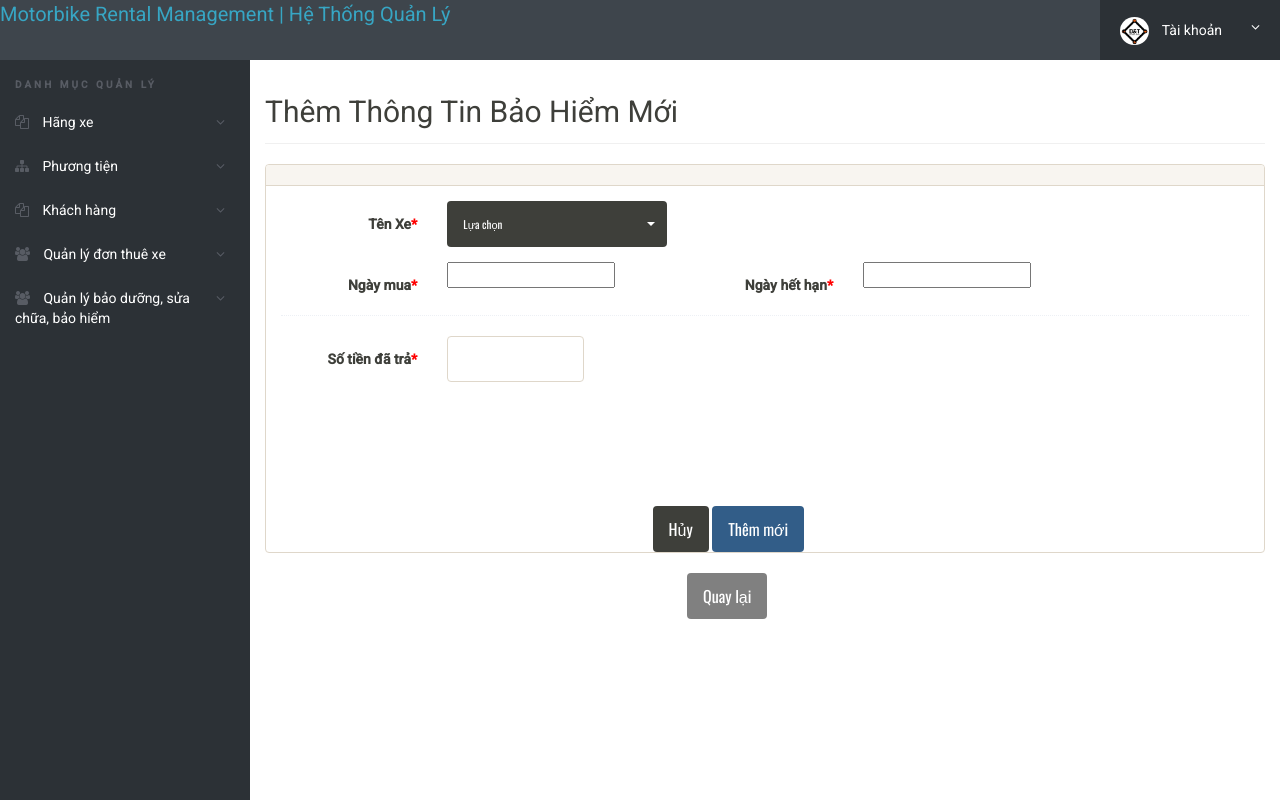
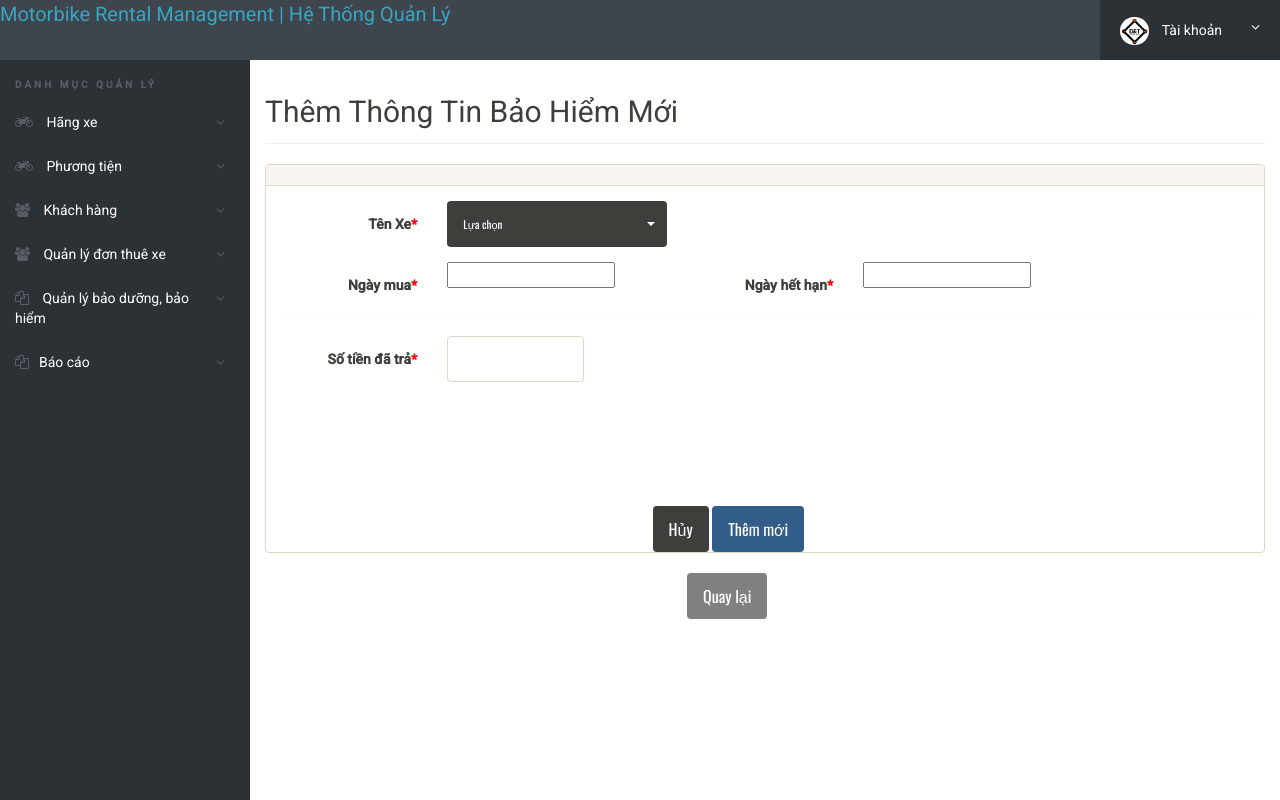
Before and after one commit to VanThiKimHue/45K222_03, a PHP site: page /add-insurance.php in a window 1280 px wide. Run offline with PHP 8.4, Linux system fonts and the light colour scheme; a user stored in the database is signed in; data that the repository does not hold is empty; some libraries are stand-ins or nearby versions.

Commit message:
capnhat leftbar.php

```diff
--- a/MRM Project/admin/login/includes/leftbar.php
+++ b/MRM Project/admin/login/includes/leftbar.php
@@ -4,20 +4,20 @@
 				<li class="ts-label">DANH MỤC QUẢN LÝ</li>
 				<!-- <li><a href="dashboard.php"><i class="fa fa-dashboard"></i> Dashboard</a></li> -->
 
-<li><a href="#"><i class="fa fa-files-o"></i> Hãng xe</a>
+<li><a href="#"><i class="fa fa-motorcycle"></i> Hãng xe</a>
 <ul>
 <li><a href="create-brand.php">Tạo hãng mới</a></li>
 <li><a href="manage-brands.php">Quản lý hãng xe</a></li>
 </ul>
 </li>
 
-<li><a href="#"><i class="fa fa-sitemap"></i> Phương tiện</a>
+<li><a href="#"><i class="fa fa-motorcycle"></i> Phương tiện</a>
 					<ul>
 						<li><a href="post-avehical.php">Thêm xe</a></li>
 						<li><a href="manage-vehicles.php">Quản lý xe</a></li>
 					</ul>
 				</li>
-				<li><a href="#"><i class="fa fa-files-o"></i> Khách hàng</a>
+				<li><a href="#"><i class="fa fa-users"></i> Khách hàng</a>
 				<ul>
 				<li><a href="add-users.php">Thêm khách hàng</a></li>
 				<li><a href="reg-users.php">Danh sách</a></li>
@@ -29,14 +29,20 @@
 			    	<li><a href="manage-bookings.php">Danh sách</a></li>
 			     </ul>
 			    </li>
-				<li><a href="#"><i class="fa fa-users"></i> Quản lý bảo dưỡng, sửa chữa, bảo hiểm</a>
+				<li><a href="#"><i class="fa fa-files-o"></i> Quản lý bảo dưỡng, bảo hiểm</a>
 			     <ul>
 			     	<li><a href="manage-maintenance.php">Quản lý bảo dưỡng</a></li>
-			     	<li><a href="manage-repair.php">Quản lý sửa chữa</a></li>
 			    	<li><a href="manage-insurance.php">Quản lý bảo hiểm</a></li>
+					<li><a href="manage-repair.php">Quản lý sữa chữa</a></li>
 			     </ul>
 			    </li>
-
+				<li><a href="#"><i class="fa fa-files-o"></i>Báo cáo</a>
+				<ul>
+				<li><a href="report-sales.php">Báo cáo doanh thu</a></li>
+				<li><a href="report-expenses.php">Báo cáo chi phí bảo hiểm</a></li>
+				<li><a href="report-repair.php">Báo cáo chi phí sữa chữa</a></li>
+			    </ul>
+			    </li>
 
 			</ul>
 		</nav>
```
